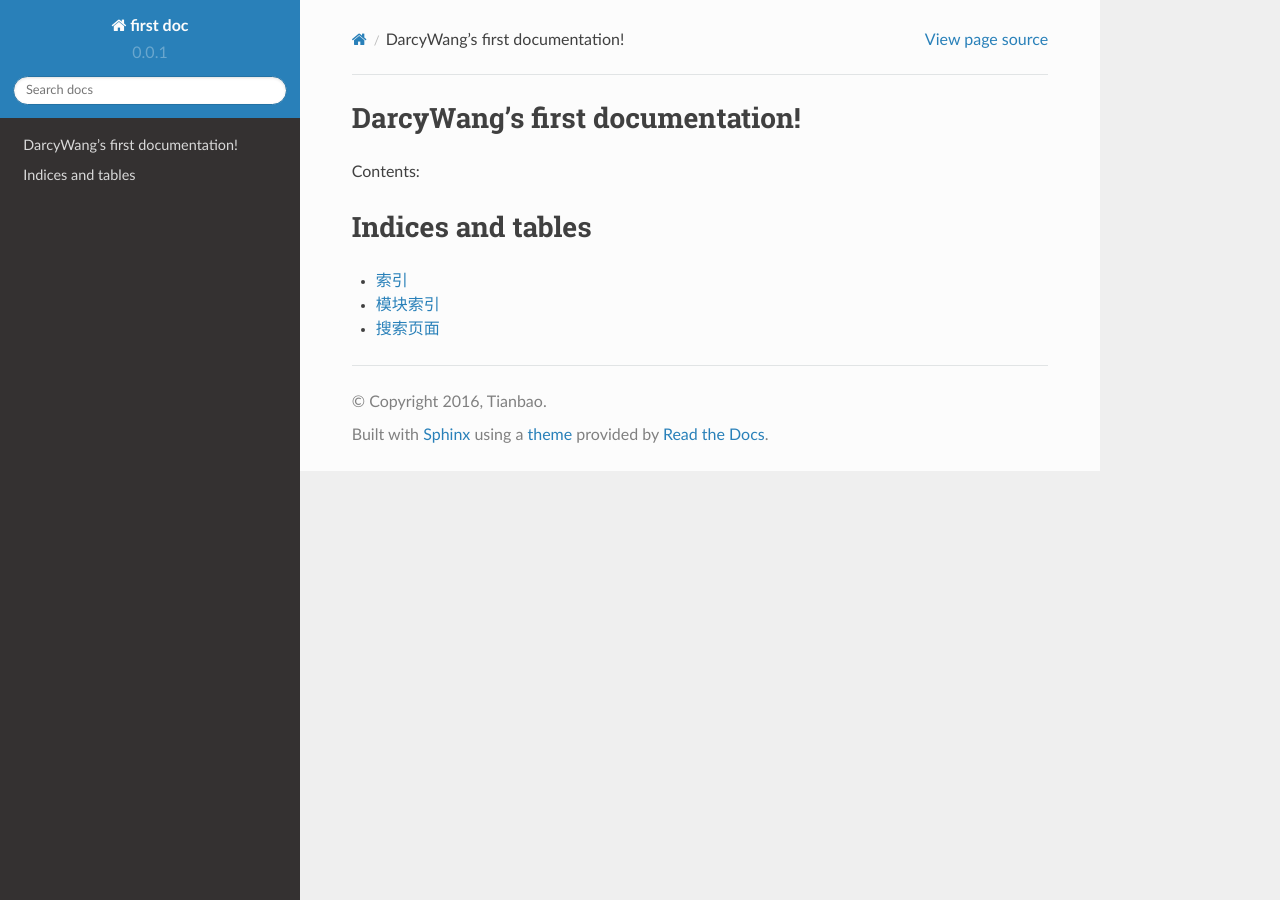
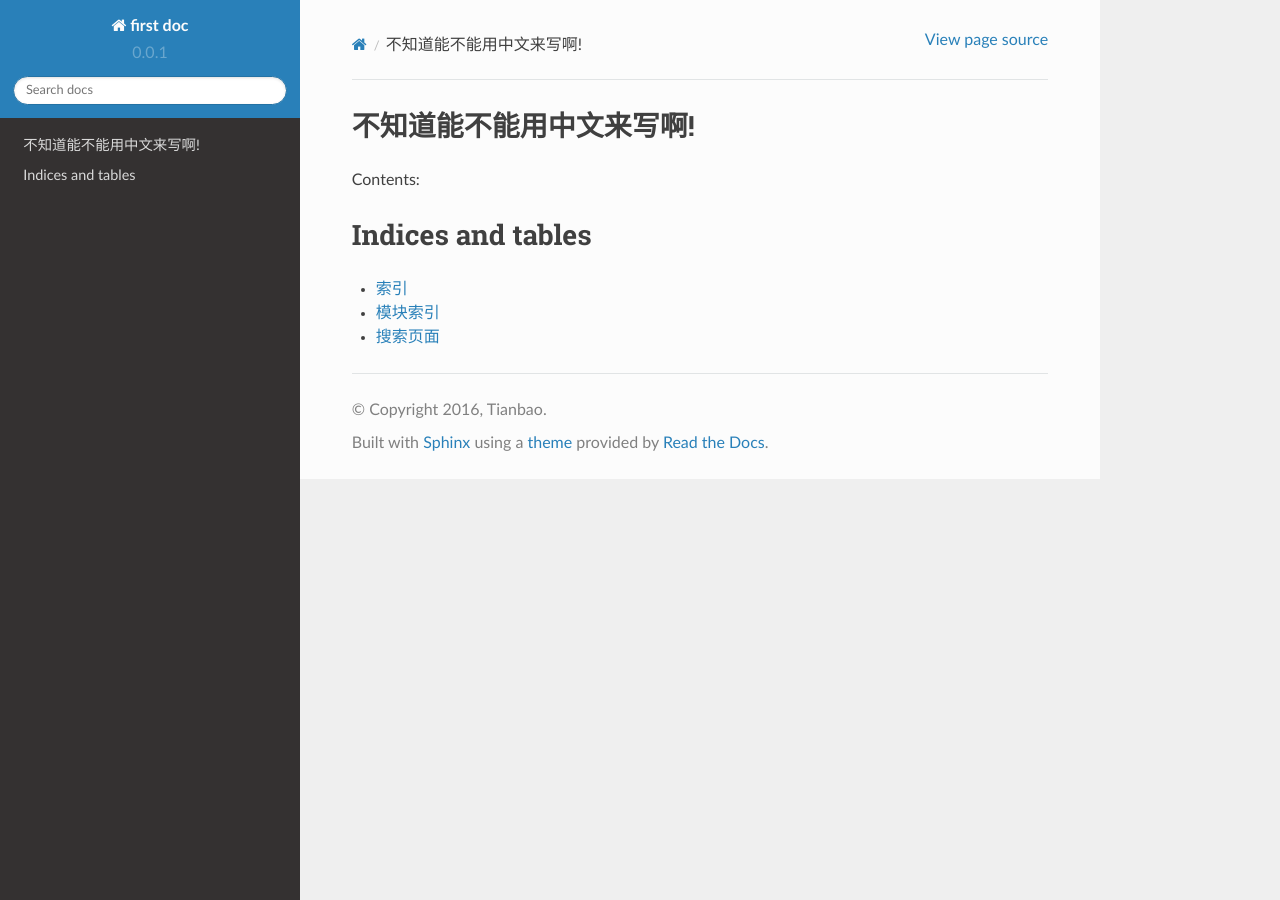
Before and after one commit to darcyWang/tianbao, a Sphinx documentation site: the page built from source/index.rst, in a window 1280 px wide. Built offline with Sphinx 7.4.7 and the Read the Docs theme 2.0.0, drawn with Linux system fonts in a browser that asks for light colours.

Commit message:
modified

```diff
--- a/source/index.rst
+++ b/source/index.rst
@@ -3,7 +3,7 @@
    You can adapt this file completely to your liking, but it should at least
    contain the root `toctree` directive.
 
-DarcyWang's first documentation!
+不知道能不能用中文来写啊!
 =====================================
 
 Contents:
```
